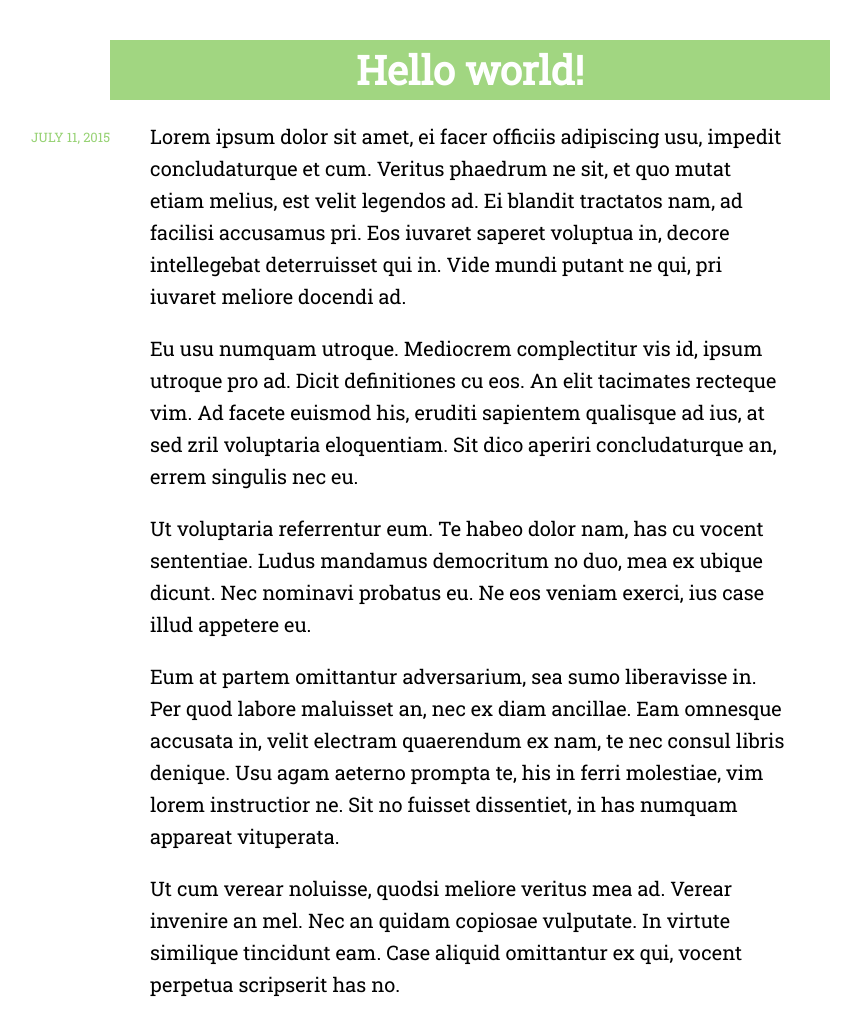
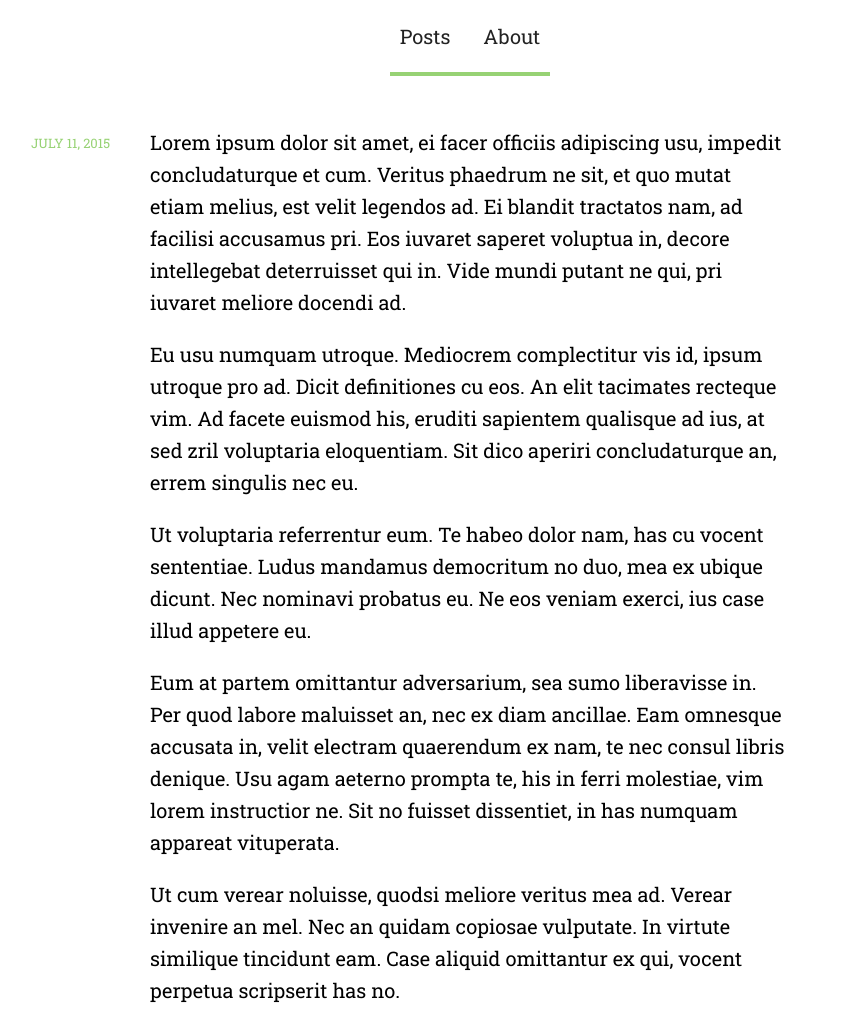
Before and after one commit to alexandrnikitin/blog, a Jekyll site: the page built from _posts/2015-07-11-hello-world.md, in a window 1280 px wide. Shown: the whole page, without its empty margins (170-1031 px from the left). Built offline with Jekyll 4.4.1, drawn with Linux system fonts in a browser that asks for light colours; nearby versions of some CDN libraries.

Commit message:
Adjust post layout

```diff
--- a/_layouts/post.html
+++ b/_layouts/post.html
@@ -1,9 +1,15 @@
 ---
 layout: base
 ---
-<div class="title">
-  <h1>{{ page.title }}</h1>
+<div class="container menu">
+  <ul>
+    <li><a href="{{ site.baseurl }}/">Posts</a></li>
+    <li><a href="{{ site.baseurl }}/about/">About</a></li>
+  </ul>
+
+  <hr>
 </div>
+
 <div class="container content">
   <div class="date">{{ page.date | date: "%B %-d, %Y" }}</div>
   {{ content }}
```
